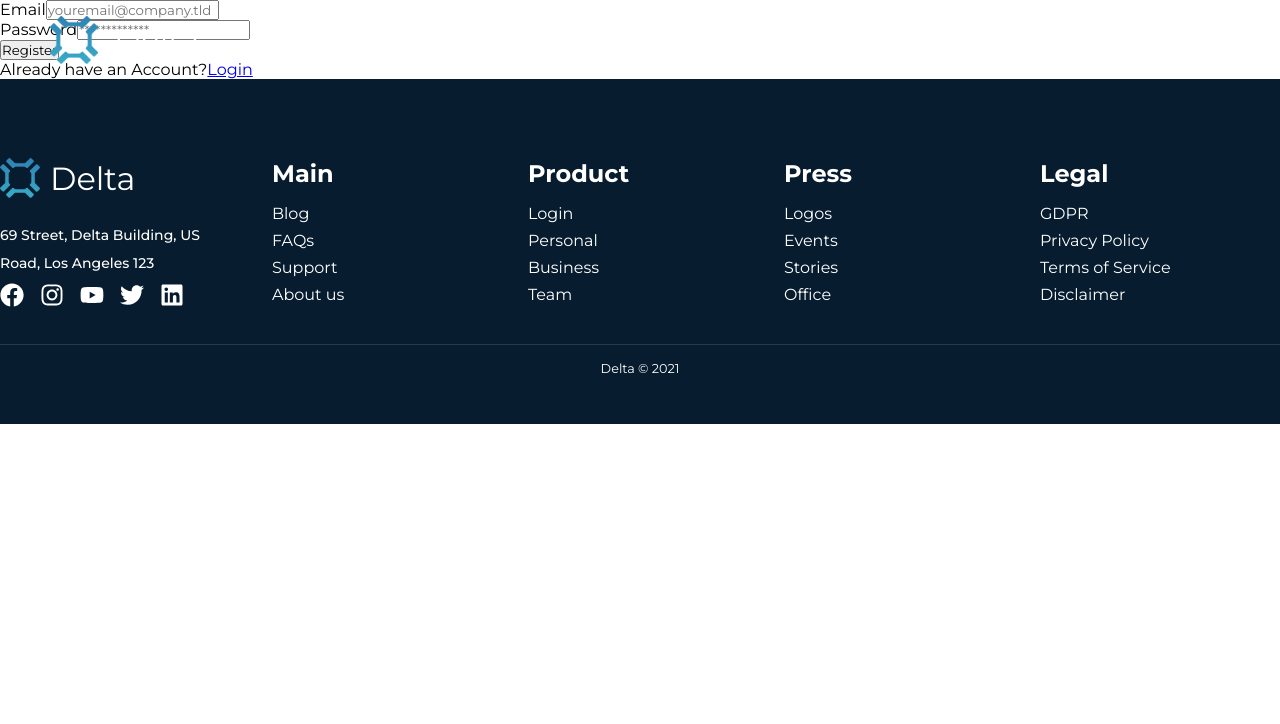
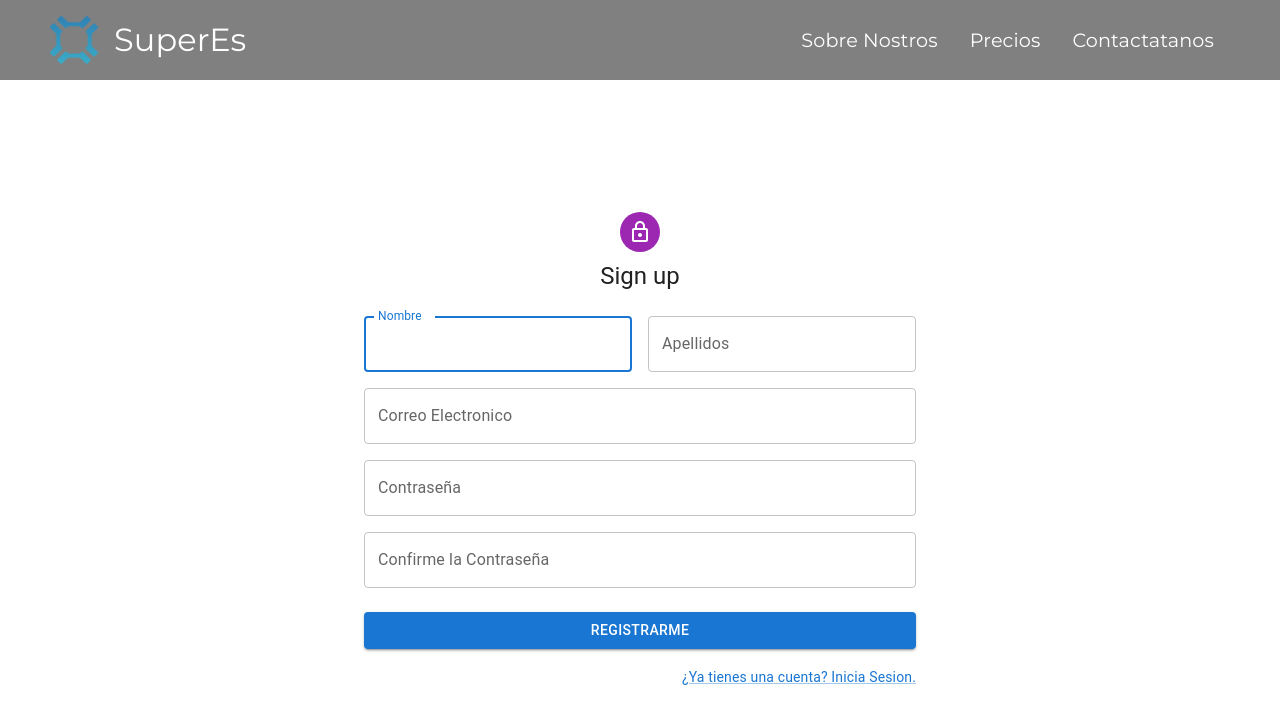
Before and after one commit to Watanuki395/E-learning, a React (Create React App) app: page /register in a window 1280 px wide. Shown: the top 724 px of the page. Built offline with nearby package versions, Linux system fonts and the light colour scheme; no server answers.

Commit message:
adding loging and register

```diff
--- a/package.json
+++ b/package.json
@@ -3,6 +3,12 @@
 	"version": "0.1.0",
 	"private": true,
 	"dependencies": {
+		"@emotion/react": "^11.10.5",
+		"@emotion/styled": "^11.10.5",
+		"@mui/icons-material": "^5.10.15",
+		"@mui/joy": "^5.0.0-alpha.56",
+		"@mui/material": "^5.10.15",
+		"@mui/styled-engine-sc": "^5.10.14",
 		"@testing-library/jest-dom": "^5.11.4",
 		"@testing-library/react": "^11.1.0",
 		"@testing-library/user-event": "^12.1.10",
--- a/src/App.js
+++ b/src/App.js
@@ -37,7 +37,7 @@ function App() {
 			}
 			/>
 		</Routes>
-		<Footer />
+
 		</AuthProvider>
 	);
 }
--- /dev/null
+++ b/src/components/Alert/styles.js
@@ -0,0 +1,22 @@
+import styled from "styled-components";
+
+export const StyledAlert = styled.div`
+    display:flex;
+    background:red;
+    border-color:red;
+    color: white;
+    font-size:small;
+    justify-content:center;
+    -webkit-box-shadow: 2px 4px 10px 1px rgba(0, 0, 0, 0.47);
+    box-shadow: 2px 4px 10px 1px rgba(201, 201, 201, 0.47);
+    border-radius: 10px;
+`;
+
+export const StyledSpan = styled.div`
+    display:flex;
+    background:red;
+    border-color:red;
+    color: white;
+    font-size:small;
+    justify-content:center;
+`;
--- a/src/components/Footer/Footer.js
+++ b/src/components/Footer/Footer.js
@@ -23,10 +23,10 @@ function Footer() {
 					<FooterColumn id="footerLogo">
 						<FooterLogo to="/">
 							<SocialIcon src="./assets/logo.png" />
-							Delta
+							SuperEs
 						</FooterLogo>
 						<FooterAddress>
-							69 Street, Delta Building, US Road, Los Angeles 123
+							calle falsa 123
 						</FooterAddress>
 
 						<Row align="center" margin="auto  0 0 0" gap="1rem">
@@ -53,7 +53,7 @@ function Footer() {
 						</FooterLinkItems>
 					))}
 				</FooterGrid>
-				<FooterRights>Delta © 2021</FooterRights>
+				<FooterRights>SuperEs © 2022</FooterRights>
 			</FooterWrapper>
 		</Section>
 	);
--- a/src/components/Login/Login.jsx
+++ b/src/components/Login/Login.jsx
@@ -1,29 +1,36 @@
 import { useState, useEffect } from "react";
-import { Link, useNavigate } from "react-router-dom";
+import { useNavigate } from "react-router-dom";
 import { useAuth } from "../../context/AuthContext";
-import { Alert } from "../Alert/Alert";
+import { CustumAlert } from "../Alert/Alert";
 import { Container, Section } from "../../globalStyles";
-import { Formik, Field, Form, ErrorMessage } from "formik";
-import * as Yup from "yup";
+import Avatar from '@mui/material/Avatar';
+import Button from '@mui/material/Button';
+import CssBaseline from '@mui/material/CssBaseline';
+import TextField from '@mui/material/TextField';
+import FormControlLabel from '@mui/material/FormControlLabel';
+import Checkbox from '@mui/material/Checkbox';
+import Link from '@mui/material/Link';
+import Paper from '@mui/material/Paper';
+import Box from '@mui/material/Box';
+import Grid from '@mui/material/Grid';
+import LockOutlinedIcon from '@mui/icons-material/LockOutlined';
+import Typography from '@mui/material/Typography';
+import GoogleIcon from '@mui/icons-material/Google';
+
+import {
+    LoginWrapper
+    } from "./styles";
 
 export function Login() {
-    const [email, setUser] = useState("");
-    const [password, setPwd] = useState("");
-    const { login, loginWithGoogle, resetPassword, persist, setPersist } = useAuth();
-    const [error, setError] = useState("");
 
-    const validationSchema = Yup.object().shape({
-        email: Yup.string()
-        .required("Campo Requerido")
-        .email("Correo Electrónico Inválido")
-        .max(255, `Máximo 255 caracteres`),
-        password: Yup.string().required("Campo Requerido"),
+    const [user, setUser] = useState({
+        email: "",
+        password: "",
     });
 
-    const initialValues = {
-        email,
-        password,
-    };
+    const { login, loginWithGoogle, resetPassword, persist, setPersist } = useAuth();
+    const [error, setError] = useState(false);
+    const [errorMsg, setErrorMsg] = useState("");
 
     const togglePersist = () => {
         setPersist((prev) => !prev);
@@ -38,137 +45,164 @@ export function Login() {
     const navigate = useNavigate();
 
     const handleSubmit = async (e) => {
-        e.preventDefault();
-        setError("");
+        e.preventDefault()
         try {
-        await login(email, password);
+            if (user.email && user.password){
+                await login(user.email, user.password);
                 navigate("/superadmin");
-        } catch (error) {
-        setError(error.message);
+                setErrorMsg("")
+                setError(false)
+            }else{
+                setError(true)
+                setErrorMsg("El usuario y la contraseña son requeridos");
+            }
+        } catch (err) {
+            setError(true)
+            setErrorMsg("Usuario y/o contraseña no validos");
+            console.log(err)
         }
     };
 
-    // const handleChange = ({ target: { value, name } }) =>
-    //     setUser({ ...user, [name]: value });
+    const handleChange = ({ target: { value, name } }) =>{
+        setUser({ ...user, [name]: value });
+        setError(false)
+        setErrorMsg("");
+    }
 
-    const handleGoogleSignin = async () => {
-        try {
-        await loginWithGoogle();
-        navigate("/superadmin");
-        } catch (error) {
-        setError(error.message);
-        }
-    };
+
+    // const handleGoogleSignin = async () => {
+    //     try {
+    //     await loginWithGoogle();
+    //     navigate("/superadmin");
+    //     } catch (error) {
+    //     setErrorMsg('Usuario y/o contraseña no validos');
+    //     }
+    // };
 
     const handleResetPassword = async (e) => {
         e.preventDefault();
-        if (!email) return setError("Write an email to reset password");
+        if (!user.email) return setErrorMsg("Write an email to reset password");
         try {
-        await resetPassword(email);
-        setError("We sent you an email. Check your inbox");
+        await resetPassword(user.email);
+        setErrorMsg("We sent you an email. Check your inbox");
         } catch (error) {
-        setError(error.message);
+            setErrorMsg(error.message);
         }
     };
 
     return (
-        <Section smPadding="50px 10px" position="relative" inverse id="about">
+        <Section smPadding="50px 10px"  inverse id="about" margin="auto">
         <Container>
-            <Formik
-            initialValues={initialValues}
-            validationSchema={validationSchema}
-            onSubmit={(values) => handleSubmit(values)}
+                <Grid container component="main" sx={{ height: '100vh' }}>
+                    <CssBaseline />
+                    <Grid
+                    item
+                    xs={false}
+                    sm={4}
+                    md={7}
+                    sx={{
+                        backgroundImage: 'url(https://picsum.photos/400/600)',
+                        backgroundRepeat: 'no-repeat',
+                        backgroundColor: (t) =>
+                        t.palette.mode === 'light' ? t.palette.grey[50] : t.palette.grey[900],
+                        backgroundSize: 'cover',
+                        backgroundPosition: 'center',
+                    }}
+                    />
+                    <Grid item xs={12} sm={8} md={5} component={Paper} elevation={6} square>
+                    <Box
+                        sx={{
+                        my: 8,
+                        mx: 4,
+                        display: 'flex',
+                        flexDirection: 'column',
+                        alignItems: 'center',
+                        }}
                     >
-            {({ isSuccess, message }) => (
-                <Form>
-                <section className="container-fluid bg vh100">
-                    <section className="row justify-content-center">
-                    <section className="col-12 col-sm-6 col-md-3">
-                        <div>
-                        <div className="form-container">
-                            <div>
-                            <div className="mb-3">
-                                <label htmlFor="email" className="form-label">
-                                Email
-                                </label>
-                                <Field
-                                type="text"
-                                className="form-text form-control"
+                        <Avatar sx={{ m: 1, bgcolor: 'secondary.main' }}>
+                        <LockOutlinedIcon />
+                        </Avatar>
+                        <Typography component="h1" variant="h5">
+                        Iniciar Sesion
+                        </Typography>
+                        <Box component="form" noValidate  sx={{ mt: 1 }}>
+                        <TextField
+                            margin="normal"
+                            required
+                            fullWidth
+                            id="email"
+                            label="Email Address"
                             name="email"
-                                id="email"
-                                //value={email}
-                                //ref={userRef.current}
-                                //onChange={(e) => setUser(e.target.value)}
-                                placeholder=""
+                            autoComplete="email"
+                            autoFocus
+                            onChange={handleChange}
+                            error={error}
                         />
-                                <ErrorMessage
-                                name="email"
-                                component="div"
-                                className="field-error text-danger"
+                        <TextField
+                            margin="normal"
+                            required
+                            fullWidth
+                            name="password"
+                            label="Password"
+                            type="password"
+                            id="password"
+                            autoComplete="current-password"
+                            onChange={handleChange}
+                            error={error}
                         />
-                                <div id="emailHelp" className="form-text">
-                                Nunca compartiremos tu correo con nadie más.
-                                </div>
-                            </div>
-                            <div className="mb-3">
-                                <label htmlFor="password" className="form-label">
-                                Password
-                                </label>
-                                <Field
-                                type="password"
-                                className="form-text form-control"
-                                name="password"
-                                id="password"
-                                //value={password}
-                                //ref={userRef}
-                                //onChange={(e) => setPwd(e.target.value)}
-                                placeholder=""
-                                />
-                                <ErrorMessage
-                                name="password"
-                                component="div"
-                                className="field-error text-danger"
-                                />
-                            </div>
-                            <span id="forgotPass" className="haveAccount">
-                                <Link to="forgotpass" className="forgot">
-                                Olvidé mi contraseña
-                                </Link>
-                            </span>
-                            <div className="d-grid gap-2 py-3">
-                                <button
-                                className="btn btn-dark btn-block mb-2"
-                                type="sumit"
-                                >
-                                Entrar
-                                </button>
-                                <div className="persistCheck">
-                                <input
-                                    type="checkbox"
-                                    id="persist"
+                        {error && <CustumAlert message={errorMsg} title={"Error"} severity={"error"}/>}
+                        {/* <FormControlLabel
+                            control={<Checkbox value="remember"
                             onChange={togglePersist}
                             checked={persist}
-                                />
-                                <label htmlFor="persist">
-                                    Confiar en este dispositivo
-                                </label>
-                                </div>
-                            </div>
-                            <div>
-                                <span className="haveAccount">
-                                ¿No tengo una cuenta?
-                                <Link to="register">Registrarme</Link>
-                                </span>
-                            </div>
-                            </div>
-                        </div>
-                        </div>
-                    </section>
-                    </section>
-                </section>
-                </Form>
-            )}
-            </Formik>
+                            color="primary" />}
+                            label="Recordarme"
+                        /> */}
+                        <Button
+                            type="submit"
+                            fullWidth
+                            variant="contained"
+                            sx={{ mt: 3, mb: 2 }}
+                            onClick={(values)=>{handleSubmit(values)}}
+                        >
+                            Iniciar
+                        </Button>
+                        {/* <Button
+                            type="submit"
+                            fullWidth
+                            variant="contained"
+                            sx={{ mt: 3, mb: 2 }}
+                            onClick={handleGoogleSignin}
+                            startIcon={<GoogleIcon />}
+                        >
+                            Iniciar con Google
+                        </Button> */}
+                        <Grid container>
+                            <Grid item xs>
+                            <Link
+                                component="button"
+                                variant="body2"
+                                onClick={() => {
+                                    navigate("/forgotpass");
+                                }}>
+                                ¿Olvide mi contraseña?
+                            </Link>
+                            </Grid>
+                            <Grid item>
+                            <Link
+                                component="button"
+                                variant="body2"
+                                onClick={() => {
+                                    navigate("/register");
+                                }}>
+                                ¿No tienes una cuenta? Registrate.
+                            </Link>
+                            </Grid>
+                        </Grid>
+                        </Box>
+                    </Box>
+                    </Grid>
+                </Grid>
         </Container>
         </Section>
     );
--- a/src/components/Login/styles.js
+++ b/src/components/Login/styles.js
@@ -1 +1,13 @@
 import styled from "styled-components";
+
+
+export const LoginWrapper = styled.div`
+    display: flex;
+    flex-direction:column;
+    flex-flow: column wrap;
+    max-width:400px;
+    justify-content: space-between;
+    -webkit-box-shadow: 2px 4px 10px 1px rgba(0, 0, 0, 0.47);
+    box-shadow: 2px 4px 10px 1px rgba(201, 201, 201, 0.47);
+    border-radius: 10px;
+`;
--- a/src/components/Navbar/Navbar.js
+++ b/src/components/Navbar/Navbar.js
@@ -48,7 +48,7 @@ const Navbar = () => {
 				<NavbarContainer>
 					<NavLogo to="/">
 						<NavIcon src="./assets/logo.png" alt="logo" />
-						Delta
+						SuperEs
 					</NavLogo>
 					<MobileIcon onClick={handleClick}>
 						{show ? <FaTimes /> : <CgMenuRight />}
--- a/src/components/Navbar/NavbarStyles.js
+++ b/src/components/Navbar/NavbarStyles.js
@@ -3,7 +3,7 @@ import { Container } from '../../globalStyles';
 import { Link } from 'react-router-dom';
 
 export const Nav = styled.nav`
-	background: transparent;
+	background: grey;
 	margin-bottom: -80px;
 	height: 80px;
 	display: flex;
--- a/src/components/Register/Register.jsx
+++ b/src/components/Register/Register.jsx
@@ -1,77 +1,212 @@
+import * as React from "react";
+import { useNavigate } from "react-router-dom";
+import Avatar from "@mui/material/Avatar";
+import Button from "@mui/material/Button";
+import CssBaseline from "@mui/material/CssBaseline";
+import TextField from "@mui/material/TextField";
+import FormControlLabel from "@mui/material/FormControlLabel";
+import Checkbox from "@mui/material/Checkbox";
+import Link from "@mui/material/Link";
+import Grid from "@mui/material/Grid";
+import Box from "@mui/material/Box";
+import LockOutlinedIcon from "@mui/icons-material/LockOutlined";
+import Typography from "@mui/material/Typography";
+import ContainerMUI from "@mui/material/Container";
+import { Container, Section } from "../../globalStyles";
 import { useState } from "react";
-import { Link, useNavigate } from "react-router-dom";
 import { useAuth } from "../../context/AuthContext";
-import { Alert } from "../Alert/Alert";
-export function Register() {
+import * as Yup from "yup";
+import { Formik, Form, Field } from "formik";
+import { CustumAlert } from "../Alert/Alert";
+
+const initialValues = {
+  fname: "",
+  lname: "",
+  email: "",
+  password: "",
+  password2: "",
+};
+
+const validationSchema = Yup.object().shape({
+  fname: Yup.string()
+    .min(5, `Mínimo 5 caracteres`)
+    .max(25, `Máximo 25 caracteres`)
+    .required("Campo Requerido"),
+  lname: Yup.string()
+    .min(5, `Mínimo 5 caracteres`)
+    .max(25, `Máximo 25 caracteres`)
+    .required("Campo Requerido"),
+  email: Yup.string()
+    .required("Campo Requerido")
+    .email("Correo Electrónico Inválido")
+    .max(255, `Máximo 255 caracteres`),
+  password: Yup.string()
+    .required("Campo Requerido")
+    .min(8, `Mínimo 8 caracteres`),
+  password2: Yup.string()
+    .required("Campo Requerido")
+    .min(8, `Mínimo  8 caracteres`)
+    .oneOf([Yup.ref("password"), null], "Las contraseñas deben ser iguales"),
+});
+
+export const Register = () => {
+
+  const ERROR_CODE_ACCOUNT_EXISTS = "auth/email-already-in-use";
+
+  const ERROR_MSG_ACCOUNT_EXISTS = `
+    An account with this E-Mail address already exists.
+    Try to login with this account instead. If you think the
+    account is already used from one of the social logins, try
+    to sign in with one of them. Afterward, associate your accounts
+    on your personal account page.
+  `;
+
   const { signup } = useAuth();
 
-  const [user, setUser] = useState({
-    email: "",
-    password: "",
-  });
-
-  const [error, setError] = useState("");
+  const [error, setError] = useState(false);
+  const [errorMsg, setErrorMsg] = useState("");
   const navigate = useNavigate();
 
-  const handleSubmit = async (e) => {
-    e.preventDefault();
-    setError("");
+  const handleSubmit = async (vals) => {
+    setError(false);
+    const data = {
+      fname: vals.fname,
+      lname: vals.lname,
+    };
     try {
-      await signup(user.email, user.password);
-      navigate("/");
+      if (vals.email && vals.password) {
+        await signup(vals.email, vals.password, data)
+        .then(()=>{
+          setErrorMsg("");
+          setError(false);
+        })
+        .catch((error)=>{
+          if(error.code = ERROR_CODE_ACCOUNT_EXISTS){
+            setErrorMsg(ERROR_MSG_ACCOUNT_EXISTS);
+            setError(true);
+          }
+        });
+
+        }
     } catch (error) {
-      setError(error.message);
+      setErrorMsg(error);
+      setError(true);
     }
   };
 
   return (
-    <div className="w-full max-w-xs m-auto text-black">
-      {error && <Alert message={error} />}
+    <Section smPadding="50px 10px" inverse id="about" margin="auto">
+      <Container>
+      {error && <CustumAlert message={errorMsg} title={"Error"} severity={"error"}/>}
+        <Formik
+          initialValues={initialValues}
+          validationSchema={validationSchema}
+          onSubmit={(values) => handleSubmit(values)}
+        >
+          {({errors, isValid, touched, dirty}) => (
+            <Form>
+              <ContainerMUI component="main" maxWidth="sm">
+                <CssBaseline />
+                <Box
+                  sx={{
+                    marginTop: 8,
+                    display: "flex",
+                    flexDirection: "column",
+                    alignItems: "center",
+                  }}
+                >
+                  <Avatar sx={{ m: 1, bgcolor: "secondary.main" }}>
+                    <LockOutlinedIcon />
+                  </Avatar>
+                  <Typography component="h1" variant="h5">
+                    Sign up
+                  </Typography>
+                  <Box  sx={{ mt: 3 }}>
+                    <Grid container spacing={2}>
+                      <Grid item xs={12} sm={6}>
+                        <Field
+                          name="fname"
+                          fullWidth
+                          label="Nombre"
+                          autoFocus
+                          as={TextField}
+                          error={Boolean(errors.fname) && Boolean(touched.fname)}
+                          helperText={Boolean(touched.fname) && errors.fname}
+                        />
+                      </Grid>
+                      <Grid item xs={12} sm={6}>
+                        <Field
+                          name="lname"
+                          fullWidth
+                          label="Apellidos"
+                          as={TextField}
+                          error={Boolean(errors.lname) && Boolean(touched.lname)}
+                          helperText={Boolean(touched.lname) && errors.lname}
+                        />
+                      </Grid>
+                      <Grid item xs={12}>
+                        <Field
+                          fullWidth
+                          name="email"
+                          label="Correo Electronico"
+                          type="email"
+                          as={TextField}
+                          error={Boolean(errors.email) && Boolean(touched.email)}
+                          helperText={Boolean(touched.email) && errors.email}
+                        />
+                      </Grid>
+                      <Grid item xs={12}>
+                        <Field
+                          fullWidth
+                          name="password"
+                          label="Contraseña"
+                          type="password"
+                          as={TextField}
+                          error={Boolean(errors.password) && Boolean(touched.password)}
+                          helperText={Boolean(touched.password) && errors.password}
+                        />
+                      </Grid>
+                      <Grid item xs={12}>
+                        <Field
 
-      <form
-        onSubmit={handleSubmit}
-        className="bg-white shadow-md rounded px-8 pt-6 pb-6 mb-4"
-      >
-        <div className="mb-4">
-          <label
-            htmlFor="email"
-            className="block text-gray-700 text-sm font-bold mb-2"
-          >
-            Email
-          </label>
-          <input
-            type="email"
-            onChange={(e) => setUser({ ...user, email: e.target.value })}
-            className="shadow appearance-none border rounded w-full py-2 px-3 text-gray-700 leading-tight focus:outline-none focus:shadow-outline"
-            placeholder="youremail@company.tld"
-          />
-        </div>
-
-        <div className="mb-4">
-          <label
-            htmlFor="password"
-            className="block text-gray-700 text-sm font-bold mb-2"
-          >
-            Password
-          </label>
-          <input
-            type="password"
-            onChange={(e) => setUser({ ...user, password: e.target.value })}
-            className="shadow appearance-none border rounded w-full py-2 px-3 text-gray-700 leading-tight focus:outline-none focus:shadow-outline"
-            placeholder="*************"
-          />
-        </div>
-
-        <button className="bg-blue-500 hover:bg-blue-700 text-white font-bold py-2 px-4 rounded focus:outline-none focus:shadow-outline">
-          Register
-        </button>
-      </form>
-      <p className="my-4 text-sm flex justify-between px-3">
-        Already have an Account?
-        <Link to="/login" className="text-blue-700 hover:text-blue-900">
-          Login
-        </Link>
-      </p>
-    </div>
+                          fullWidth
+                          name="password2"
+                          label="Confirme la Contraseña"
+                          type="password"
+                          as={TextField}
+                          error={Boolean(errors.password2) && Boolean(touched.password2)}
+                          helperText={Boolean(touched.password2) && errors.password2}
+                        />
+                      </Grid>
+                    </Grid>
+                    <Button
+                      type="submit"
+                      fullWidth
+                      variant="contained"
+                      sx={{ mt: 3, mb: 2 }}
+                    >
+                      Registrarme
+                    </Button>
+                    <Grid container justifyContent="flex-end">
+                      <Grid item>
+                        <Link
+                          component="button"
+                          variant="body2"
+                          onClick={() => {
+                            navigate("/login");
+                          }}
+                        >
+                          ¿Ya tienes una cuenta? Inicia Sesion.
+                        </Link>
+                      </Grid>
+                    </Grid>
+                  </Box>
+                </Box>
+              </ContainerMUI>
+            </Form>
+          )}
+        </Formik>
+      </Container>
+    </Section>
   );
-}
+};
```
Also changed, not shown: src/components/Admin/Admin.jsx (+8 -11 lines), src/components/Alert/Alert.jsx (+42 -21 lines), src/context/AuthContext.js (+16 -3 lines), 2 other files (tests, documents, lock files or other folders). Lines whose indentation alone changed are shown as unchanged.
